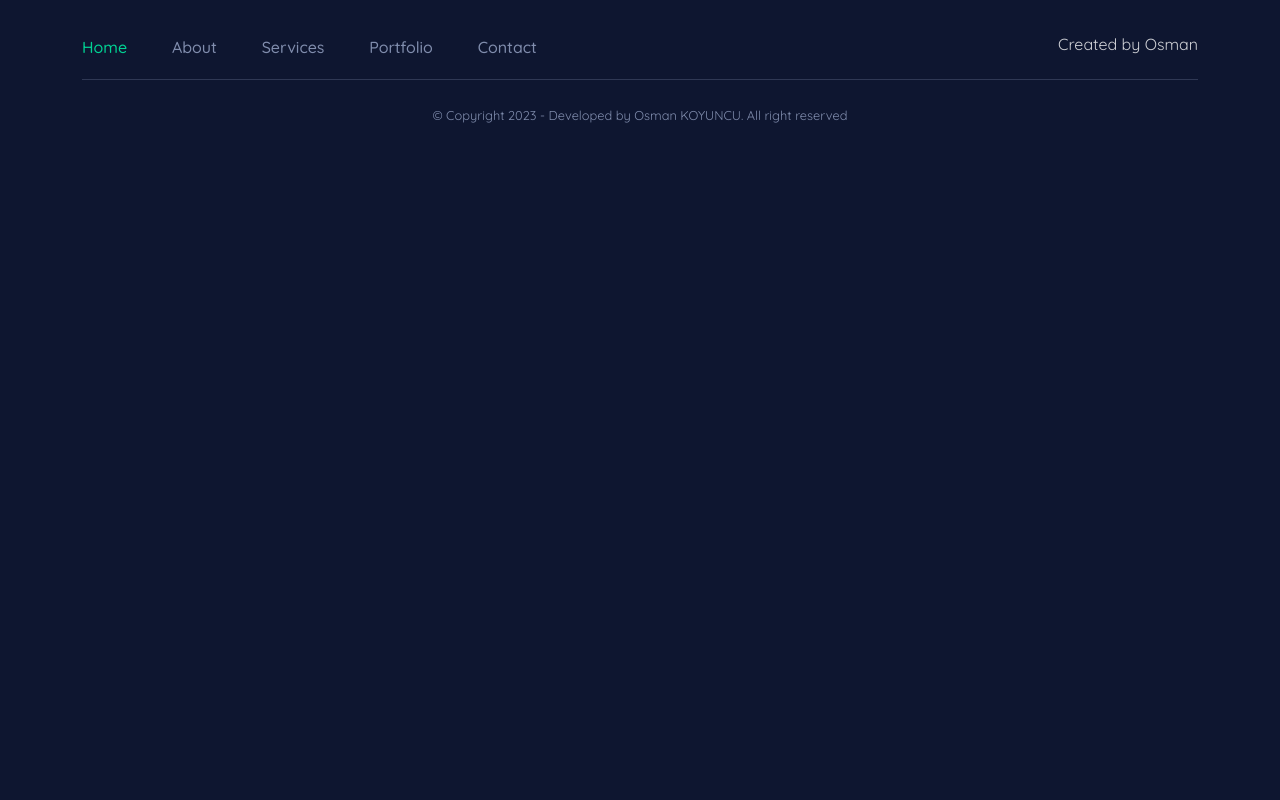
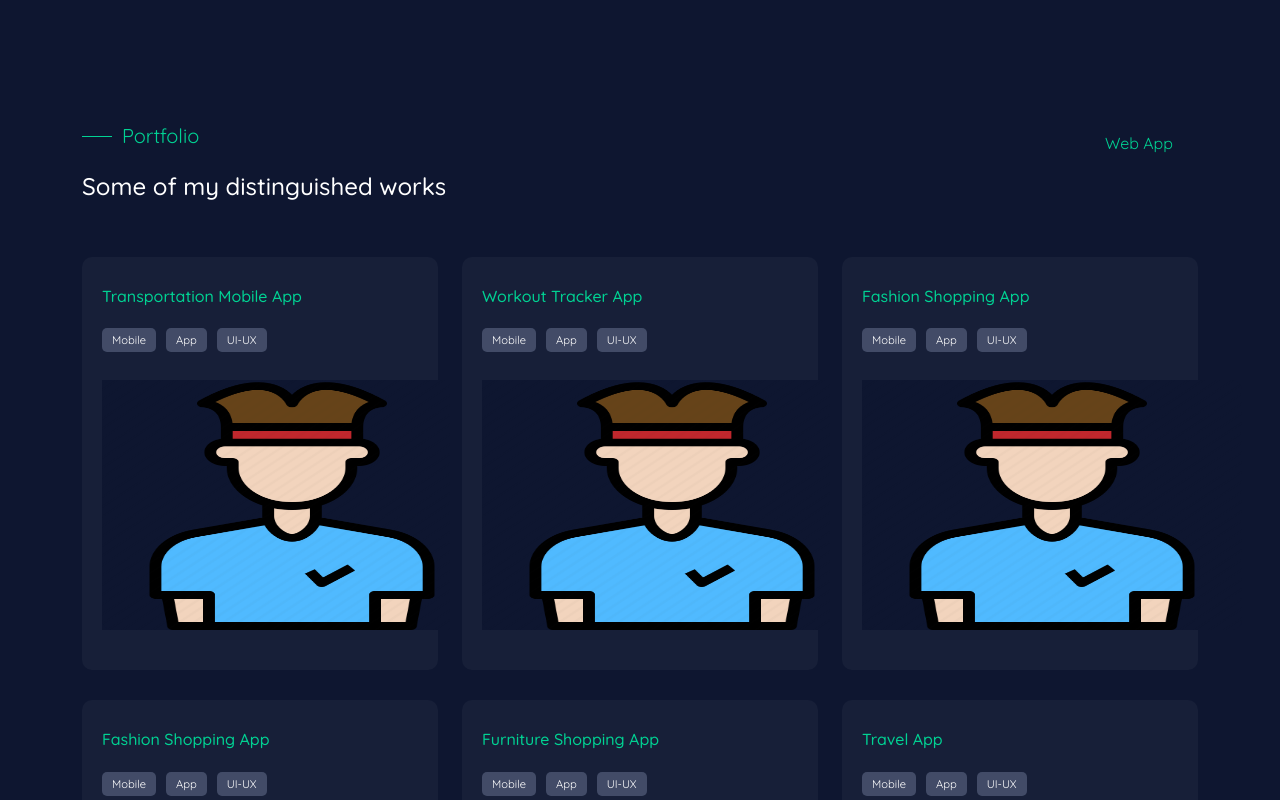
Before and after one commit to osmankoyuncuu/portfolio, a Next.js app: page / in a window 1280 px wide. Shown: the part 1740-2540 px from the top of the page. Before the commit the page ends 1906 px from the top, so only its background shows below. Built offline with nearby package versions, Linux system fonts and the light colour scheme.

Commit message:
fixed portfolio

```diff
--- /dev/null
+++ b/components/UI/Portfolio.jsx
@@ -0,0 +1,35 @@
+import { Container, Row, Col } from "reactstrap";
+import SectionSubtitle from "./SectionSubtitle";
+import classes from "../../styles/portfolio.module.css";
+import PortfolioItem from "./PortfolioItem";
+import portfolioData from "../../data/portfolio";
+
+const Portfolio = () => {
+  console.log(portfolioData);
+  return (
+    <section id="portfolio">
+      <Container>
+        <Row>
+          <Col md="6" className="mb-5">
+            <SectionSubtitle subtitle="Portfolio" />
+            <h4 className="mt-4">Some of my distinguished works </h4>
+          </Col>
+          <Col md="6">
+            <div className="text-end">
+              <button className={`${classes.tab__btn__active} secondary__btn`}>
+                Web App
+              </button>
+            </div>
+          </Col>
+          {portfolioData.map((item) => (
+            <Col md="4" key={item.id}>
+              <PortfolioItem {...item} />
+            </Col>
+          ))}
+        </Row>
+      </Container>
+    </section>
+  );
+};
+
+export default Portfolio;
--- /dev/null
+++ b/components/UI/PortfolioItem.jsx
@@ -0,0 +1,27 @@
+import classes from "../../styles/portfolio-item.module.css";
+import Image from "next/image";
+
+const PortfolioItem = ({ title, img, liveUrl, keyword }) => {
+  return (
+    <div className={`${classes.portfolio__item}`}>
+      <div className="bg-transparent">
+        <h6>{title}</h6>
+        {keyword?.map((item, index) => (
+          <span className={`${classes.portfolio__keyword}`} key={index}>
+            {item}
+          </span>
+        ))}
+      </div>
+      <div className={`${classes.portfolio__img}`}>
+        <Image alt="portfolio-img" src={img} width="380" height="250" />
+      </div>
+      <div className={`${classes.portfolio__live} bg-transparent`}>
+        <button className="primary__btn">
+          <a href={liveUrl}>Launch</a>
+        </button>
+      </div>
+    </div>
+  );
+};
+
+export default PortfolioItem;
--- a/data/portfolio.js
+++ b/data/portfolio.js
@@ -2,82 +2,82 @@ const portfolio = [
   {
     id: "01",
     title: "Transportation Mobile App",
-    img: "/images/portfolio-01.jpg",
+    img: "/images/avatar.webp",
     category: "Mobile App",
     keyword: ["Mobile", "App", "UI-UX"],
-    liveUrl: "#",
+    liveUrl: "https://last-fm-react.vercel.app/",
   },
 
   {
     id: "02",
     title: "Workout Tracker App",
-    img: "/images/portfolio-02.jpg",
+    img: "/images/avatar.webp",
     category: "Mobile App",
     keyword: ["Mobile", "App", "UI-UX"],
-    liveUrl: "#",
+    liveUrl: "https://last-fm-react.vercel.app/",
   },
 
   {
     id: "03",
     title: "Fashion Shopping App",
-    img: "/images/portfolio-03.jpg",
+    img: "/images/avatar.webp",
     category: "Mobile App",
     keyword: ["Mobile", "App", "UI-UX"],
-    liveUrl: "#",
+    liveUrl: "https://last-fm-react.vercel.app/",
   },
 
   {
     id: "04",
     title: "Fashion Shopping App",
-    img: "/images/portfolio-04.jpg",
+    img: "/images/avatar.webp",
     category: "Mobile App",
     keyword: ["Mobile", "App", "UI-UX"],
-    liveUrl: "#",
+    liveUrl: "https://last-fm-react.vercel.app/",
   },
 
   {
     id: "05",
     title: "Furniture Shopping App",
-    img: "/images/portfolio-05.jpg",
+    img: "/images/avatar.webp",
     category: "Mobile App",
     keyword: ["Mobile", "App", "UI-UX"],
-    liveUrl: "#",
+    liveUrl: "https://last-fm-react.vercel.app/",
   },
 
   {
     id: "06",
     title: "Travel  App",
-    img: "/images/portfolio-06.jpg",
+    img: "/images/avatar.webp",
     category: "Mobile App",
     keyword: ["Mobile", "App", "UI-UX"],
-    liveUrl: "#",
+    liveUrl: "https://last-fm-react.vercel.app/",
   },
 
   {
     id: "07",
     title: "Portfolio Website",
-    img: "/images/portfolio-07.png",
+    img: "/images/avatar.webp",
     category: "Web Design",
     keyword: ["Web", "Web design", "UI-UX"],
-    liveUrl: "#",
+    liveUrl: "https://last-fm-react.vercel.app/",
   },
 
   {
     id: "08",
     title: "Restaurant Website",
-    img: "/images/portfolio-08.png",
+    img: "/images/avatar.webp",
     category: "Web Design",
     keyword: ["Web", "Web design", "UI-UX"],
-    liveUrl: "#",
+    liveUrl: "https://last-fm-react.vercel.app/",
   },
 
   {
     id: "09",
     title: "Agency Website",
-    img: "/images/portfolio-09.png",
+    img: "/images/avatar.webp",
     category: "Web Design",
     keyword: ["Web", "Web design", "UI-UX"],
-    liveUrl: "#",
+    liveUrl: "https://last-fm-react.vercel.app/",
   },
 ];
 
--- a/pages/index.js
+++ b/pages/index.js
@@ -1,6 +1,7 @@
 import Services from "../components/UI/Services";
 import Hero from "../components/UI/Hero";
 import About from "../components/UI/About";
+import Portfolio from "@/components/UI/Portfolio";
 
 export default function Home() {
   return (
@@ -8,6 +9,7 @@ export default function Home() {
       <Hero />
       <Services />
       <About />
+      <Portfolio />
     </>
   );
 }
--- /dev/null
+++ b/styles/portfolio-item.module.css
@@ -0,0 +1,35 @@
+.portfolio__item {
+  background: #171f38;
+  padding: 0px 20px 20px 20px;
+  padding-top: 30px;
+  border-radius: 10px;
+  margin-bottom: 30px;
+}
+.portfolio__item h6 {
+  color: #01d293;
+  margin-bottom: 20px;
+  background: transparent;
+}
+.portfolio__img {
+  margin-top: 30px;
+  margin-bottom: 20px;
+}
+.portfolio__img img {
+  border-radius: 10px;
+}
+
+.portfolio__keyword {
+  padding: 5px 10px;
+  color: #fff;
+  background: #808dad68;
+  font-size: 0.7rem;
+  margin-right: 10px;
+  border-radius: 5px;
+}
+.portfolio__live {
+  margin-top: 30px;
+  display: none;
+}
+.portfolio__item:hover .portfolio__live {
+  display: block;
+}
--- /dev/null
+++ b/styles/portfolio.module.css
@@ -0,0 +1,3 @@
+.tab__btn__active {
+  color: #01d293 !important;
+}
```
